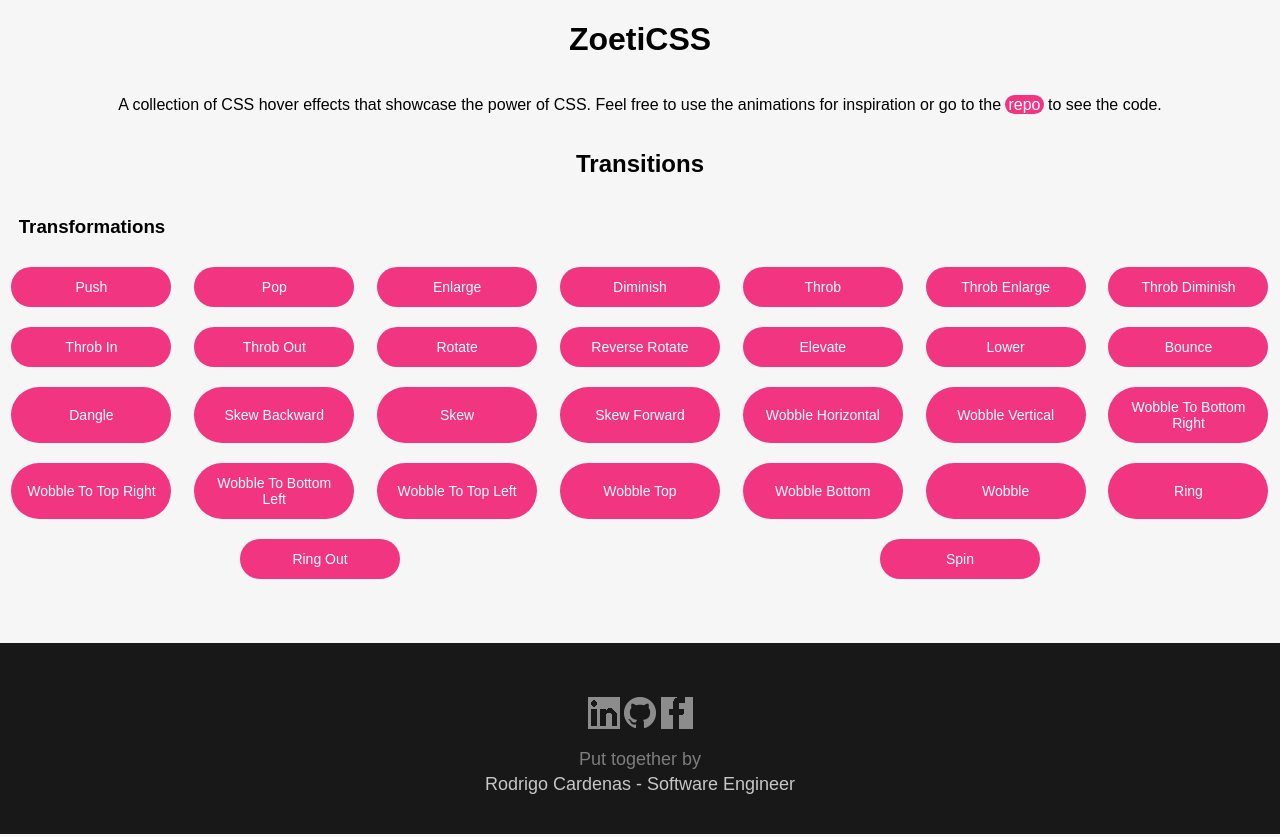
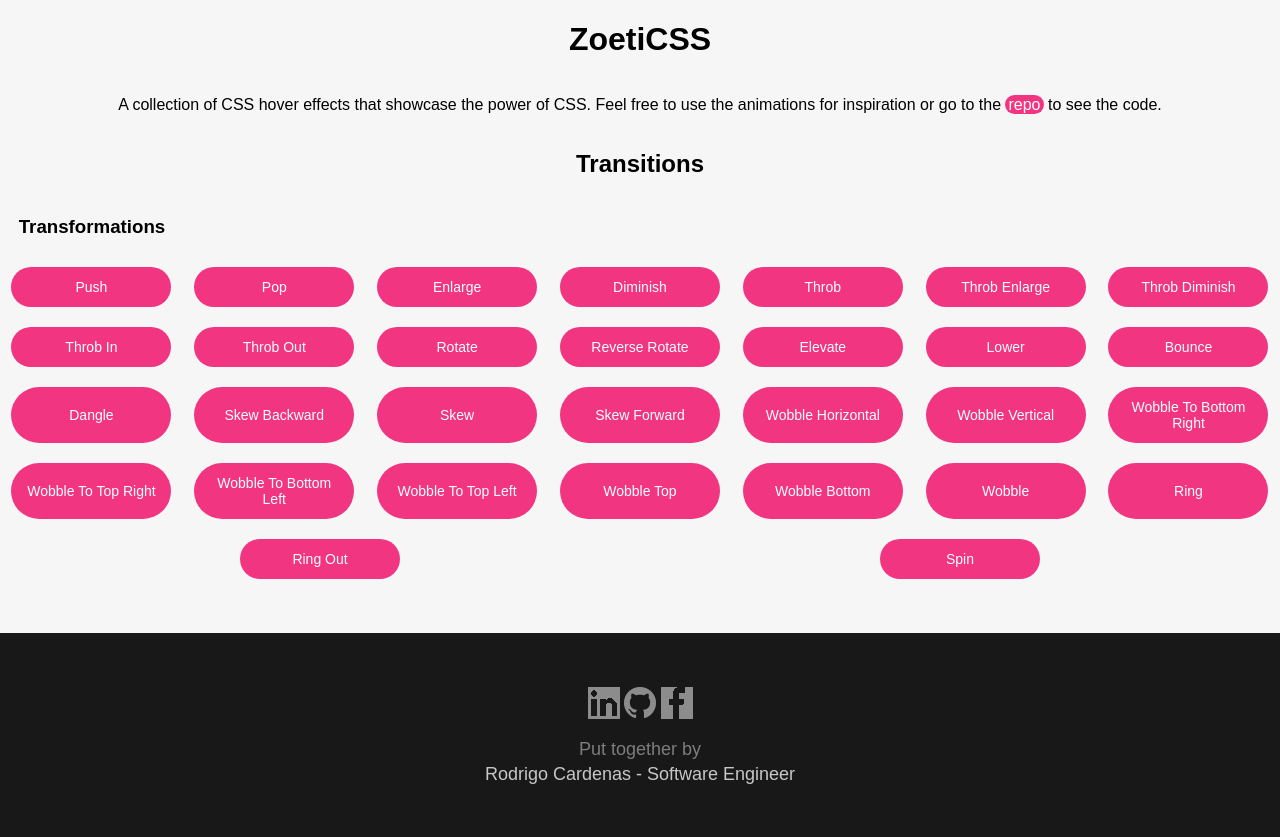
Before and after one commit to RodCardenas/ZoetiCSS, a plain HTML site: page index.html in a window 1280 px wide. Drawn offline with Linux system fonts and the light colour scheme.

Commit message:
Fix footer.

```diff
--- a/index.css
+++ b/index.css
@@ -1,15 +1,33 @@
 html{
   font-family: sans-serif;
+  position: relative;
+  min-height: 100%;
 }
 
 body{
   display: flex;
   flex-flow: column;
   flex-wrap: wrap;
-  margin: 0;
+  margin: 0 0 150px;
   margin-left: auto;
   margin-right: auto;
   background-color: rgb(246, 246, 246);
+  margin-bottom: 3em;
+}
+
+footer{
+  position: absolute;
+  left: 0;
+  bottom: 0;
+
+  height: 150px;
+  width: 100%;
+  font-size: 1.125em;
+  text-align: center;
+  line-height: 1.4;
+  background: #181818;
+  color: #7d7d7d;
+  padding-top: 3em;
 }
 
 body .repo{
@@ -70,18 +88,7 @@ li{
   text-align: center;
 }
 
-.footer{
-  margin-top: 3em;
-  padding-top: 3em;
-  padding-bottom: 1em;
-  font-size: 1.125em;
-  text-align: center;
-  line-height: 1.4;
-  background: #181818;
-  color: #7d7d7d;
-}
-
-.footer .link-image{
+footer .link-image{
   display: inline-block;
   padding: 0 .125em;
   transition-duration: 1s;
@@ -90,19 +97,19 @@ li{
   filter: opacity(50%);
 }
 
-.footer .link-image:focus, .footer .link-image:hover{
+footer .link-image:focus, footer .link-image:hover{
   -webkit-filter: opacity(100%);
   filter: opacity(100%);
 }
 
-.footer .me{
+footer .me{
   color: #c7c7c7;
   text-decoration: none;
   transition-duration: 1s;
   transition-property: color;
 }
 
-.footer .me:focus, .footer .me:hover{
+footer .me:focus, footer .me:hover{
   color: white;
 }
 
@@ -111,4 +118,5 @@ li{
   flex-wrap: wrap;
   flex-direction: row;
   justify-content: space-around;
+  margin-bottom: 200px;
 }
--- a/index.html
+++ b/index.html
@@ -1,12 +1,9 @@
 <html>
-  <title>ZoetiCSS</title>
   <head>
+    <title>ZoetiCSS</title>
     <link rel="stylesheet" type="text/css" href="index.css">
     <link rel="stylesheet" type="text/css" href="zoeti.css">
   </head>
-
-  <header>
-  </header>
 
   <body>
     <h1>ZoetiCSS</h1>
@@ -54,7 +51,7 @@
     <div class="container">
     </div> -->
 
-    <div class="footer">
+    <footer>
       <ul>
         <li>
           <a class ="link-image" href="https://www.linkedin.com/in/rodrigoecardenas">
@@ -77,6 +74,6 @@
         <br />
         <a class="me" href="http://rodrigocardenas.xyz" title="Rodrigo Cardenas - Freelance Web Designer">Rodrigo Cardenas - Software Engineer</a>
       </p>
-    </div>
+    </footer>
   </body>
 </html>
```
